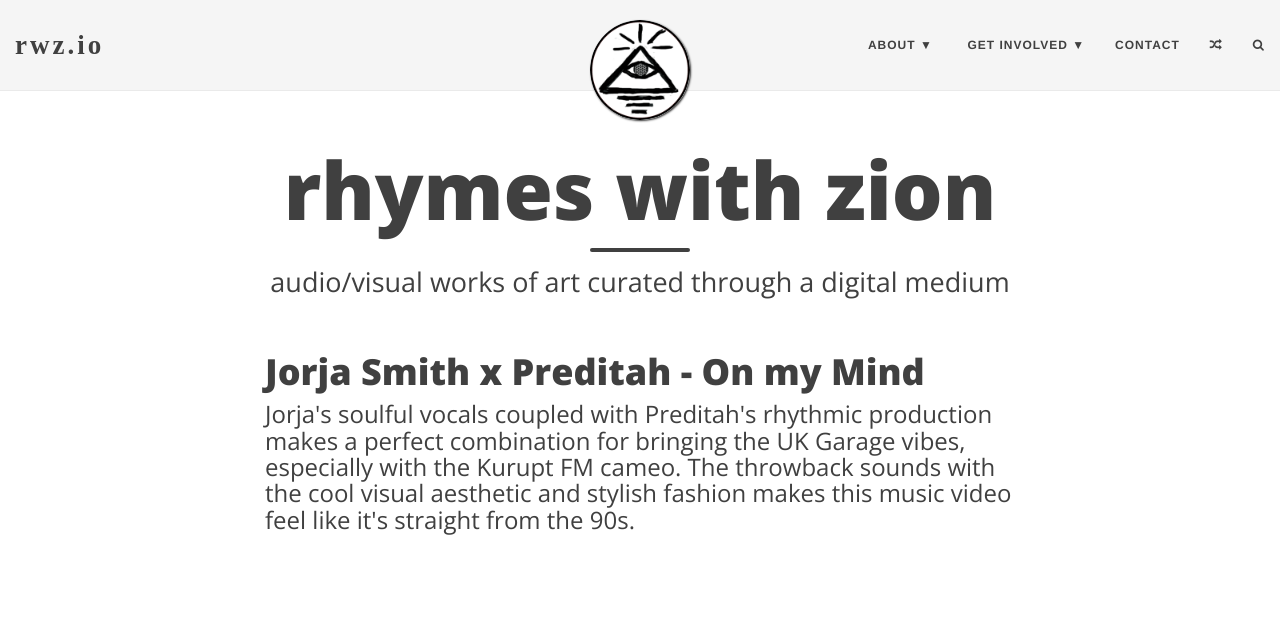
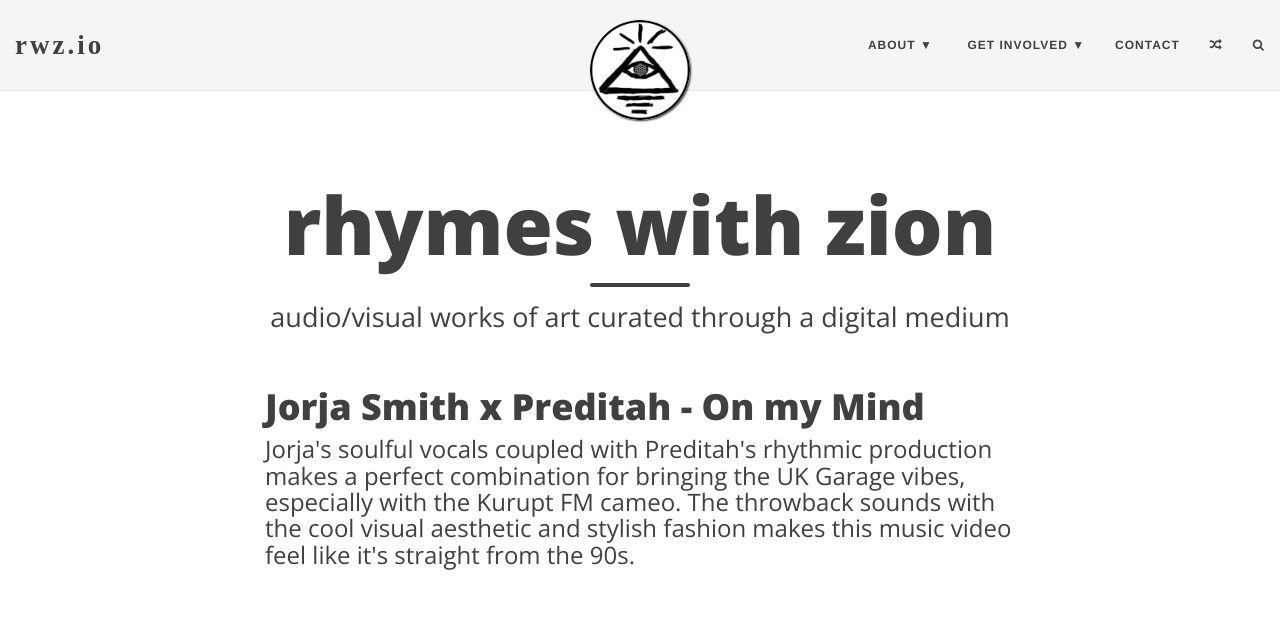
Before and after one commit to rhymeswithzion/rwz-test, a Jekyll site: the page built from index.html, in a window 1280 px wide and 1400 px high. Shown: the top 628 px of the window. Built offline with Jekyll 4.4.1, drawn with Linux system fonts in a browser that asks for light colours; some web fonts are replaced; the list of posts is cut into pages by our own code; grey boxes are pictures that could not be loaded.

Commit message:
Update main.css

```diff
--- a/css/main.css
+++ b/css/main.css
@@ -470,7 +470,7 @@
 .intro-header {
   margin: 80px 0 20px;
   position: relative;
-  padding-top: 15px
+  padding-top: 50px
 }
 }
 .intro-header.big-img {
@@ -551,7 +551,7 @@
 @media only screen and (min-width: 768px) {
   .intro-header {
     margin-top: 130px;
-    padding-top: 15px;
+    padding-top: 50px;
   }
   .intro-header.big-img {
     margin-top: 91px;  /* Full navbar is small navbar + 20px padding on each side when expanded */
```
